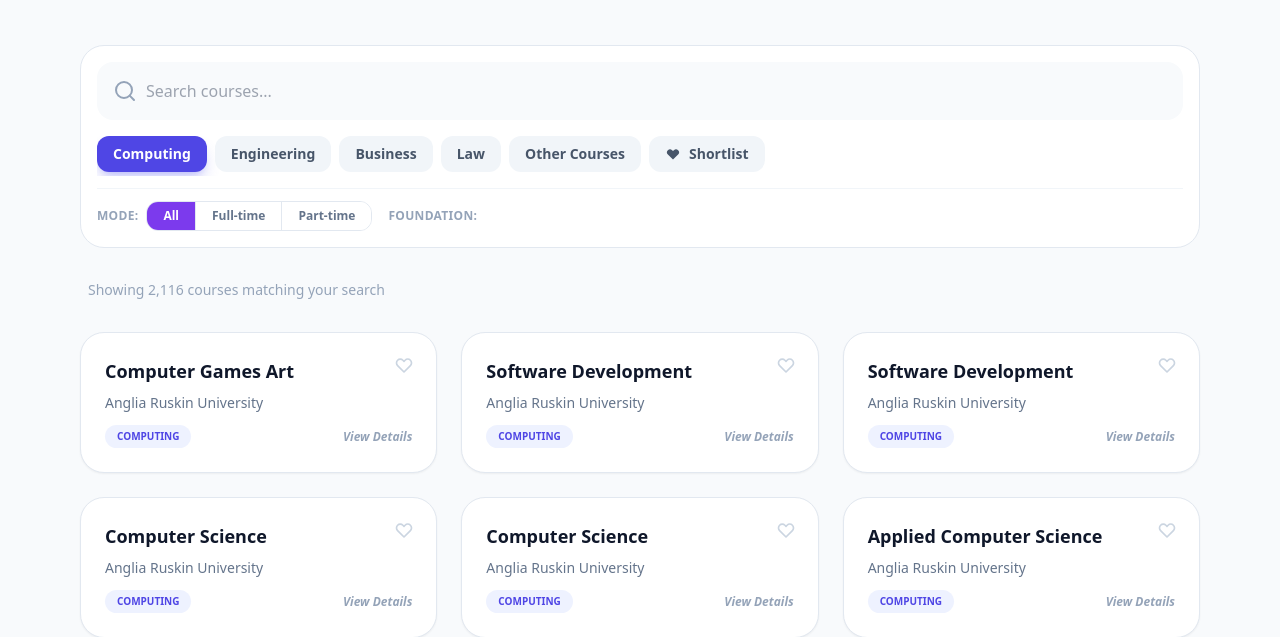
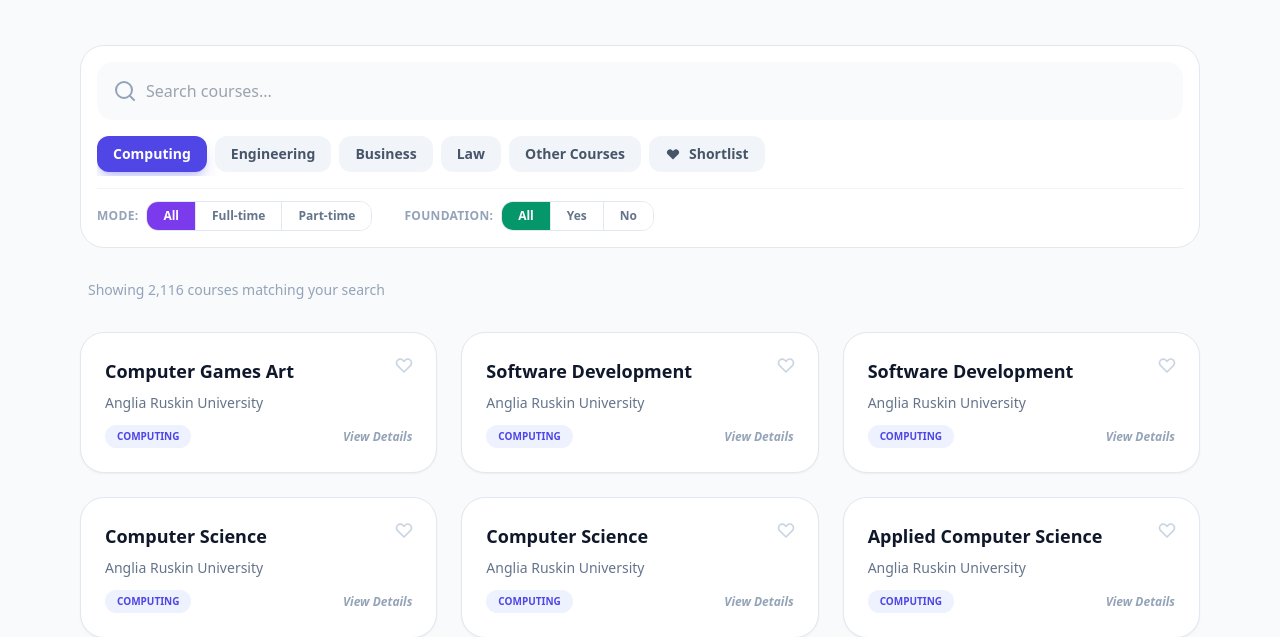
Before and after one commit to Mikula0411/UK-Uni-course-finder, a plain HTML site: page index.html in a window 1280 px wide. Shown: the part 180-817 px from the top of the page. Drawn offline with nearby package versions, Linux system fonts and the light colour scheme.

Commit message:
Fixing spacing and rendering for filter

```diff
--- a/app.js
+++ b/app.js
@@ -616,6 +616,7 @@
     }
 
     renderModeFilters();
+    renderFoundationFilters();
     updateShortlistBadge();
     await setSubject("compsci");
     if (window.lucide) window.lucide.createIcons();
--- a/index.html
+++ b/index.html
@@ -64,7 +64,7 @@
                 <div id="category-filters" class="flex gap-2 overflow-x-auto no-scrollbar pb-1"></div>
 
                 <!-- Filter row: Mode + Foundation on same line -->
-                <div class="mt-3 pt-3 border-t border-slate-100 dark:border-slate-800 flex items-center gap-4 flex-wrap">
+                <div class="mt-3 pt-3 border-t border-slate-100 dark:border-slate-800 flex items-center gap-8 flex-wrap">
                     <div class="flex items-center gap-2">
                         <span class="text-xs font-bold text-slate-400 uppercase tracking-wide">Mode:</span>
                         <div id="mode-filters"></div>
```
